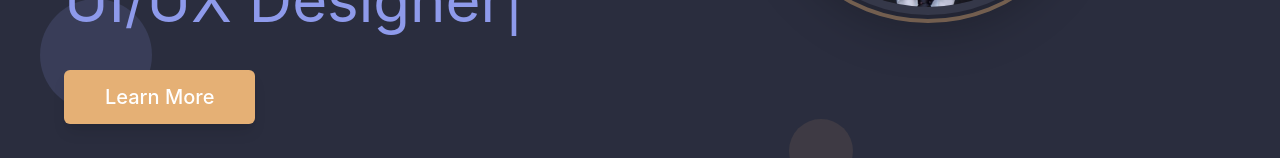
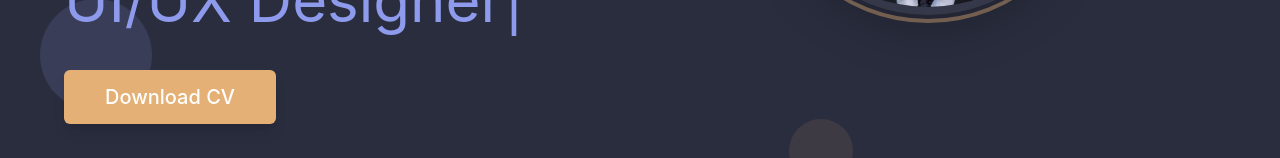
Before and after one commit to flklr-dev/kit.dev, a React (Vite) app: page / in a window 1280 px wide. Shown: the part 601-759 px from the top of the page. Built offline with nearby package versions, Linux system fonts and the light colour scheme.

Commit message:
Download CV button added

```diff
--- a/src/components/HomeScreen.jsx
+++ b/src/components/HomeScreen.jsx
@@ -85,7 +85,7 @@
               onClick={handleLearnMore}
               className="bg-[#E5B075] text-white px-10 py-3 rounded-md hover:bg-[#d39a60] transition-all duration-300 text-lg md:text-xl transform hover:scale-[1.03] shadow-lg"
             >
-              Learn More
+              Download CV
             </button>
           </div>
         </div>
```
